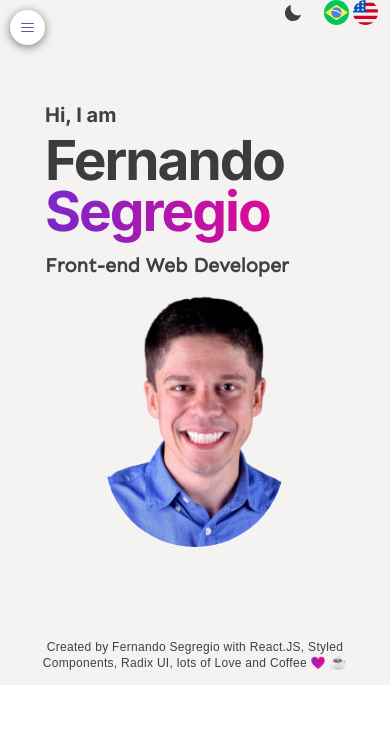
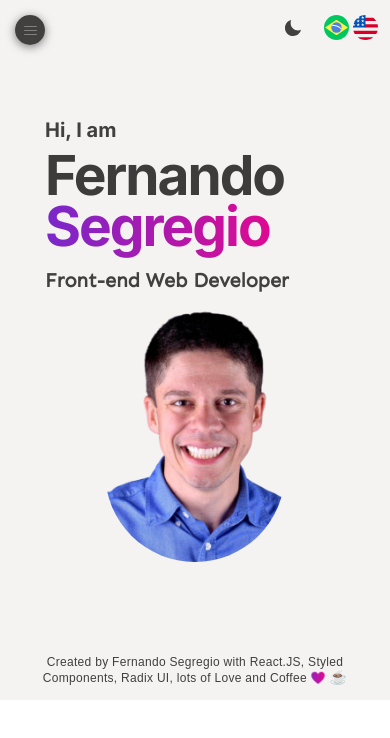
Before and after one commit to FernandoSegregio/dev, a React (Vite) app: page / in a window 390 px wide. Shown: the top 738 px of the page. Built offline with nearby package versions, Linux system fonts and the light colour scheme.

Commit message:
style: altera cor e acerta tamanho do menu hamburguer.

```diff
--- a/src/components/header/Hamburguer.jsx
+++ b/src/components/header/Hamburguer.jsx
@@ -84,16 +84,15 @@
   all: 'unset',
   fontFamily: 'inherit',
   borderRadius: '100%',
-  height: 35,
-  width: 35,
+  height: 30,
+  width: 30,
   display: 'inline-flex',
   alignItems: 'center',
   justifyContent: 'center',
-  color: violet.violet11,
-  backgroundColor: 'white',
+  color: '#8c8787e8',
+  backgroundColor: '#302d2de8',
   boxShadow: `0 2px 10px ${blackA.blackA7}`,
   '&:hover': { backgroundColor: violet.violet3 },
-  '&:focus': { boxShadow: '0 0 0 2px black' },
 });
 
 function DropdownMenuHamb() {
--- a/src/components/header/style.js
+++ b/src/components/header/style.js
@@ -7,7 +7,7 @@
   background-color: ${(props) => props.theme.background};
   color: ${(props) => props.theme.text};
   font-size: 20px;
-  padding-top: 2%;
+  padding-top: 20px;
   width: 100vw;
 
   li {
@@ -56,8 +56,8 @@
     }
   }
 
-  @media(max-width: 800px) {
-    padding-top: 0;
+  @media (max-width: 800px) {
+    padding-top: 15px;
     .logo {
       visibility: hidden;
     }
--- a/src/index.css
+++ b/src/index.css
@@ -1,5 +1,5 @@
 
-@import url('https://fonts.googleapis.com/css2?family=Inter:wght@400;500;600;700;800&display=swap');
+@import url('https://fonts.googleapis.com/css2?family=Inter:wght@300;400;500;600;700;800&display=swap');
 
 @import url('https://fonts.googleapis.com/css2?family=Sen&display=swap');
 
@@ -14,7 +14,7 @@
       }
 
     .c-PJLV > button {
-        margin: 10px;
+        margin: 15px;
     }
     .nav {
         visibility: hidden;
```
Lines whose indentation alone changed are shown as unchanged.
